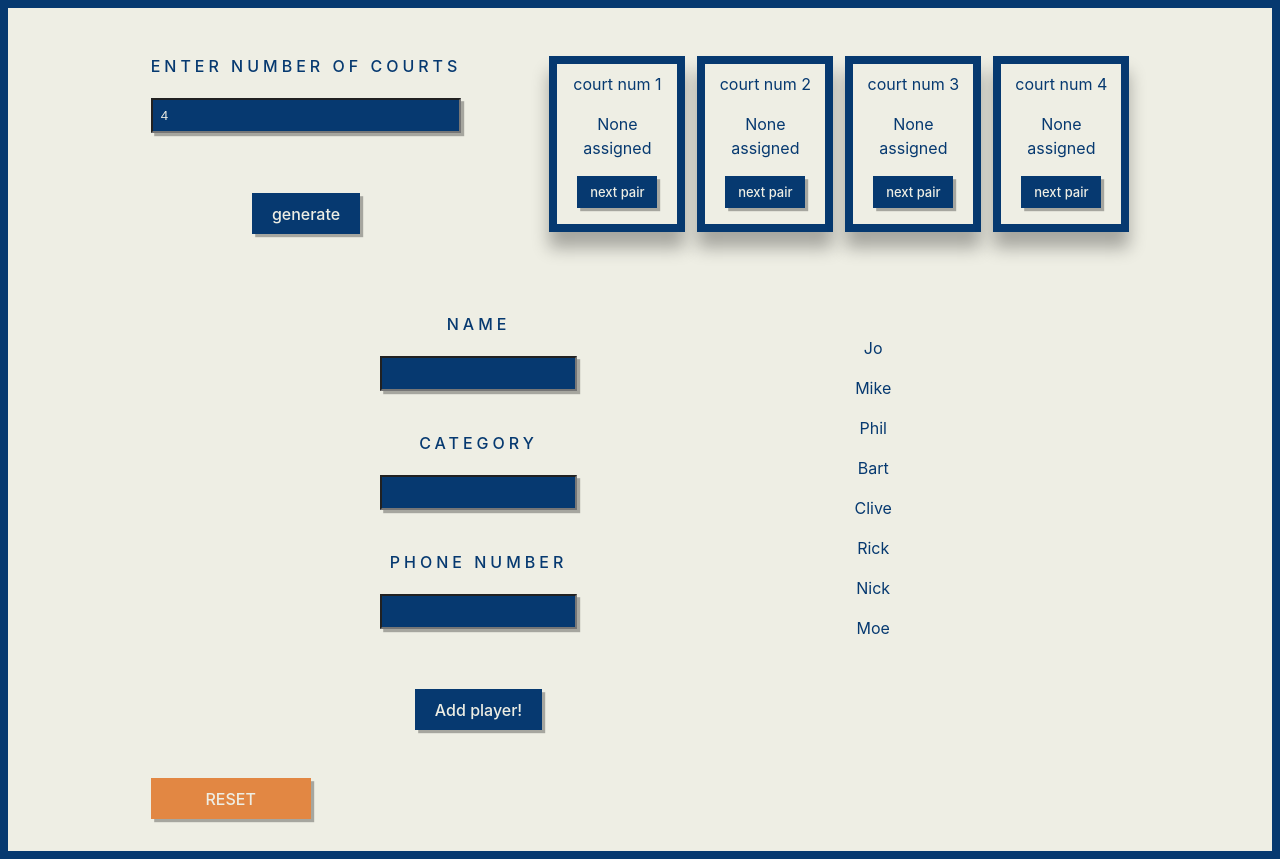
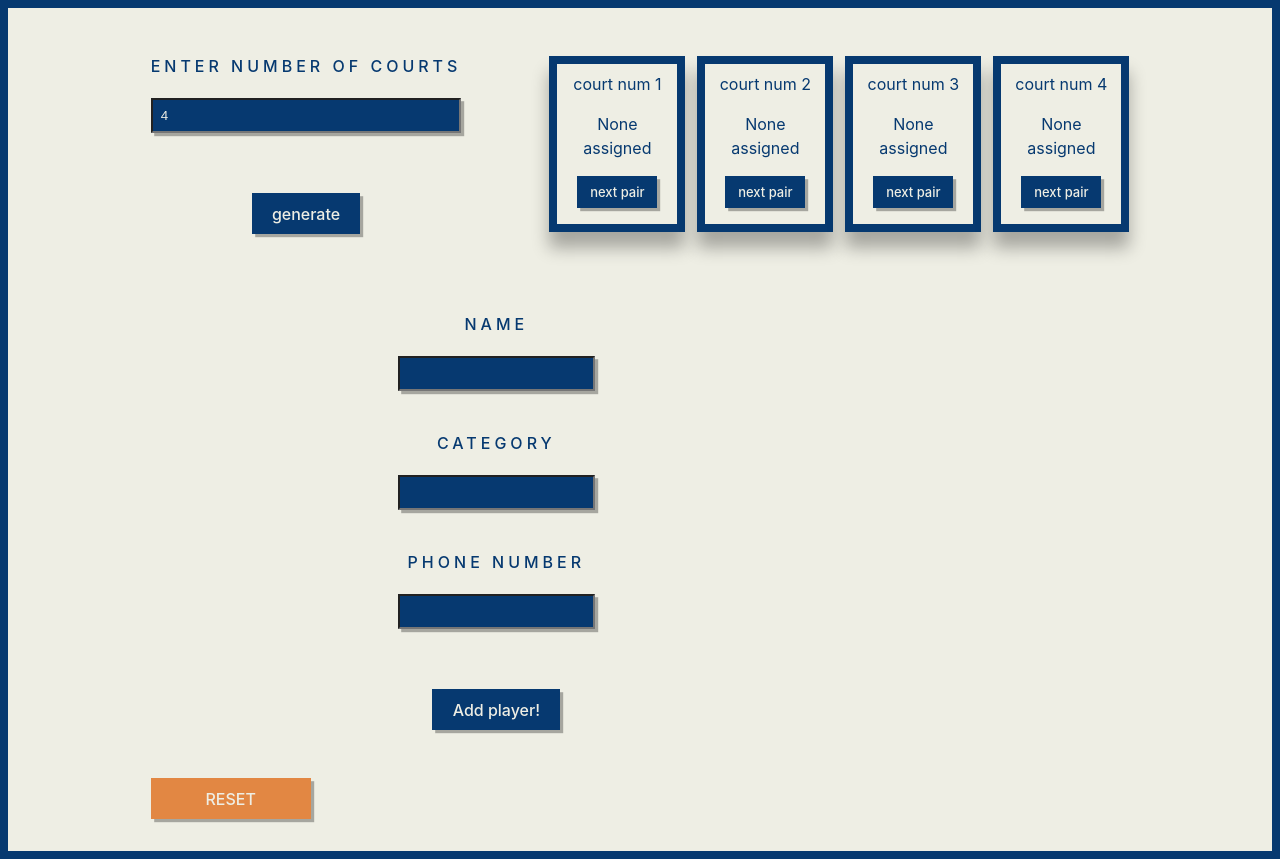
Before and after one commit to verrakav/queue_processor, a React (Vite) app in the folder front/: page / in a window 1280 px wide. Built offline with nearby package versions, Linux system fonts and the light colour scheme.

Commit message:
redeucer for the new player form

```diff
--- a/front/src/App.jsx
+++ b/front/src/App.jsx
@@ -1,22 +1,12 @@
 import playersMale from "../dummies/dummy1";
 import "./App.css";
 import {useState, useReducer} from "react";
-
-const initialState = playersMale;
-const reducer = (state, action) => {
-  switch (action) {
-    case "ADD_PLAYER":
-      return;
-  }
-};
 
 export default function App() {
   // NOTE 4 for dev | manages the number of courts
   const [number, setNumber] = useState(4);
   // NOTE true for dev | manages the initial court render (supposed to be used once)
   const [showCourts, setShowCourts] = useState(true);
-  //keeps track of players yet to play
-  const [players, displatch] = useReducer(reducer, initialState);
   // const [players, setPlayers] = useState(playersMale);
 
   // function getPairs(playersArr) {
@@ -40,7 +30,7 @@ export default function App() {
           showCourts={showCourts}
           setShowCourts={setShowCourts}
         />
-        <Courts number={number} showCourts={showCourts} players={players} />
+        <Courts number={number} showCourts={showCourts} />
       </div>
 
       <PlayersContainer />
@@ -109,28 +99,75 @@ function Courts({number, showCourts, players}) {
   );
 }
 
+//NOTE: reducer setup
+const initialState = [];
+const reducer = (state, action) => {
+  switch (action.type) {
+    case "ADD_PLAYER":
+      return [...state, {...action.payload, id: state.length + 1}];
+    default:
+      return new Error("Non-existent action type");
+  }
+};
+
 function PlayersContainer() {
+  //keeps track of players yet to play
+  const [players, dispatch] = useReducer(reducer, initialState);
+  const [player, setPlayer] = useState({
+    name: "",
+    category: "",
+    phoneNumber: ""
+  });
+
+  const handleChange = e => {
+    setPlayer({...player, [e.target.name]: e.target.value});
+  };
+
+  const handlePlayerSubmit = e => {
+    e.preventDefault();
+    dispatch({type: "ADD_PLAYER", payload: player});
+    setPlayer({name: "", category: "", phoneNumber: ""});
+    // console.log(players);
+  };
+
   return (
     <>
       <div className="players-container">
         {/* form to get players */}
-        <form className="form-new-player">
+        {/* NOTE: extract into a separate comp? NewPlayerForm*/}
+        <form className="form-new-player" onSubmit={handlePlayerSubmit}>
           <label>Name</label>
-          <input type="text" />
+          <input
+            type="text"
+            name="name"
+            value={player.name}
+            onChange={handleChange}
+          />
 
           <label>Category</label>
-          <input type="text" />
+          <input
+            type="text"
+            name="category"
+            value={player.category}
+            onChange={handleChange}
+          />
 
           <label>Phone Number</label>
-          <input type="text" />
+          <input
+            type="text"
+            name="phoneNumber"
+            value={player.phoneNumber}
+            onChange={handleChange}
+          />
           <Button className={"btn-generate"}>Add player!</Button>
         </form>
         {/* show players next to the form */}
+        {/* NOTE: extract into a separate comp? PlayersList*/}
         <ul>
-          {playersMale.map(el => {
+          {players.map(player => {
             return (
-              <li className="player" key={el.id}>
-                {el.name}
+              <li className="player" key={player.id}>
+                {player.name}
               </li>
             );
           })}
```
